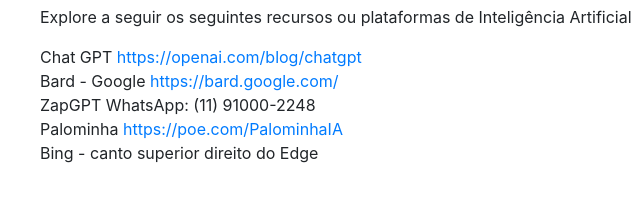
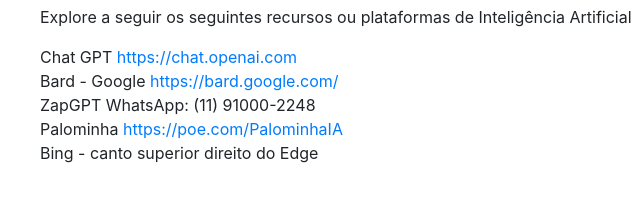
Before and after one commit to maryandrioli/iaf1, a plain HTML site: page index.html in a window 1280 px wide. Shown: the part 1521-1723 px from the top of the page, 0-640 px from the left. Drawn offline with nearby package versions, Linux system fonts and the light colour scheme.

Commit message:
Update index.html

```diff
--- a/index.html
+++ b/index.html
@@ -95,7 +95,7 @@
                     <h2> Links -  Inteligência Artificial </h2>
                     Explore a seguir os seguintes recursos ou plataformas de Inteligência Artificial <p> </p>
 
-                    Chat GPT <a href= "https://openai.com/blog/chatgpt"> https://openai.com/blog/chatgpt </a> <br>
+                    Chat GPT <a href= "https://chat.openai.com/"> https://chat.openai.com </a> <br>
 
                     Bard - Google <a href= "https://bard.google.com/">  https://bard.google.com/ </a> <br>
 
```
